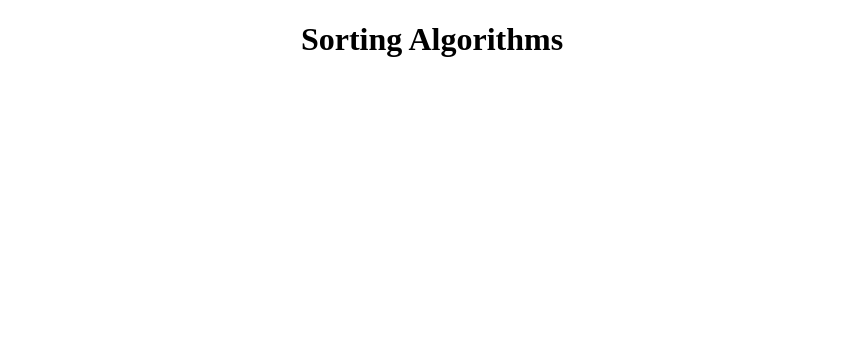
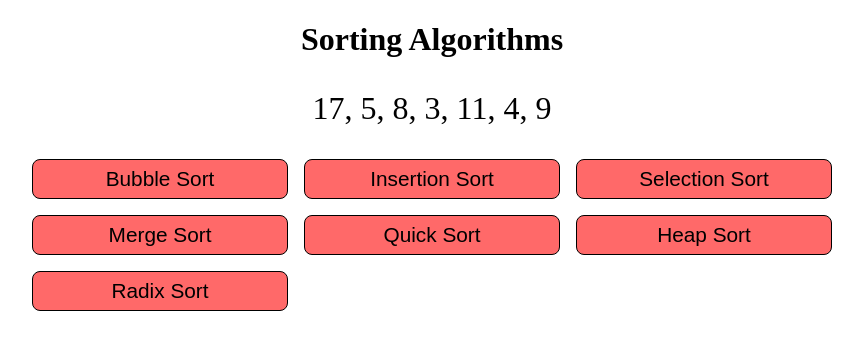
Before and after one commit to willbraun/sorting-algorithms, a plain HTML site: page index.html in a window 1280 px wide. Shown: the whole page, without its empty margins (208-1071 px from the left). Drawn offline with Linux system fonts and the light colour scheme.

Commit message:
added basic styling

```diff
--- a/index.html
+++ b/index.html
@@ -10,6 +10,22 @@
 <body>
     <h1>Sorting Algorithms</h1>
 
+    <div class="numbers">
+        <p>
+            17, 5, 8, 3, 11, 4, 9
+        </p>
+    </div>
+
+    <div class="button-box">
+        <button class="not-started" type="button">Bubble Sort</button>
+        <button class="not-started" type="button">Insertion Sort</button>
+        <button class="not-started" type="button">Selection Sort</button>
+        <button class="not-started" type="button">Merge Sort</button>
+        <button class="not-started" type="button">Quick Sort</button>
+        <button class="not-started" type="button">Heap Sort</button>
+        <button class="not-started" type="button">Radix Sort</button>
+    </div>
+
     <script src="index.js"></script>
 </body>
 </html>
--- a/styles.css
+++ b/styles.css
@@ -1,3 +1,27 @@
 h1 {
     text-align: center;
 }
+
+.numbers p {
+    text-align: center;
+    font-size: 2rem;
+}
+
+.button-box {
+    max-width: 800px;
+    margin: auto;
+    display: grid;
+    grid-template-columns: repeat(3, 1fr);
+    grid-gap: 1rem;
+}
+
+.button-box button {
+    height: 2.5rem;
+    font-size: 1.3rem;
+    border-radius: 0.5rem;
+    border: 1px solid #000;
+}
+
+.not-started {
+    background-color: rgb(255, 105, 105);
+}
```
Also changed, not shown: 1 other file.
